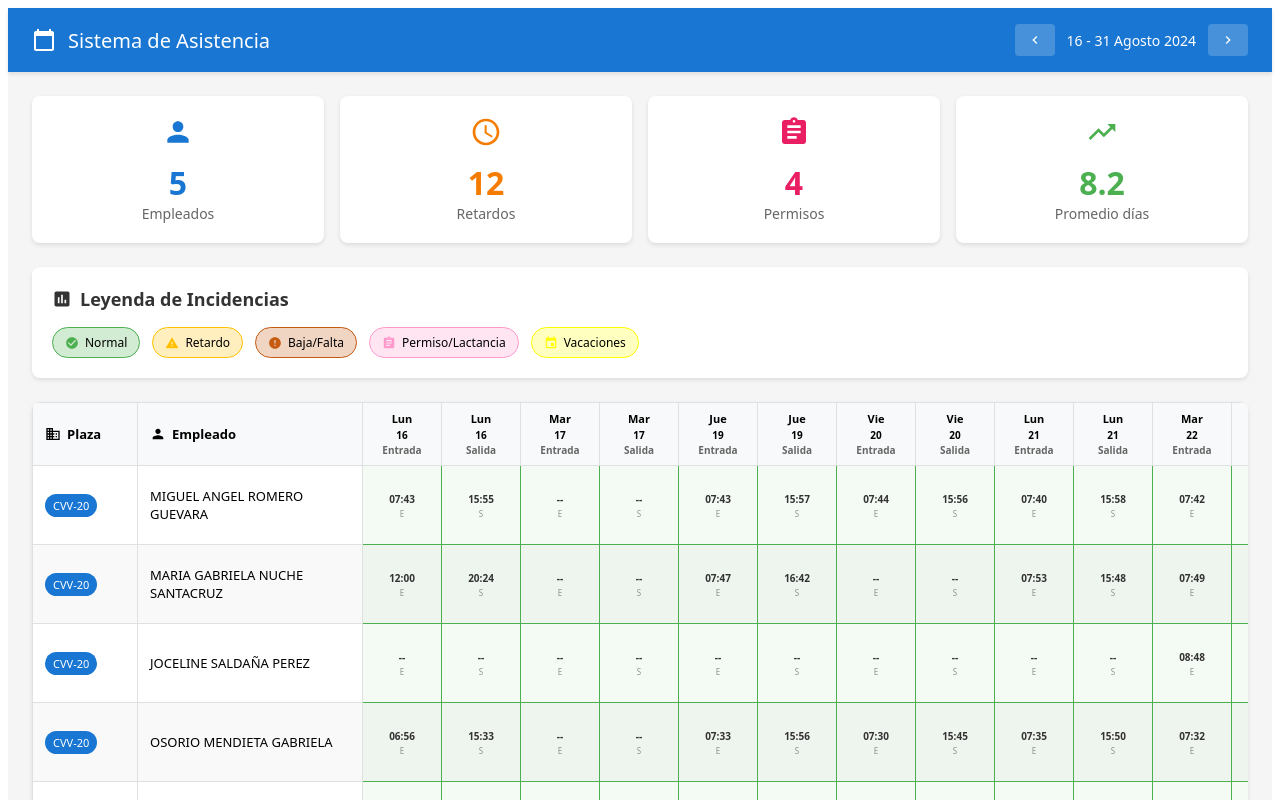
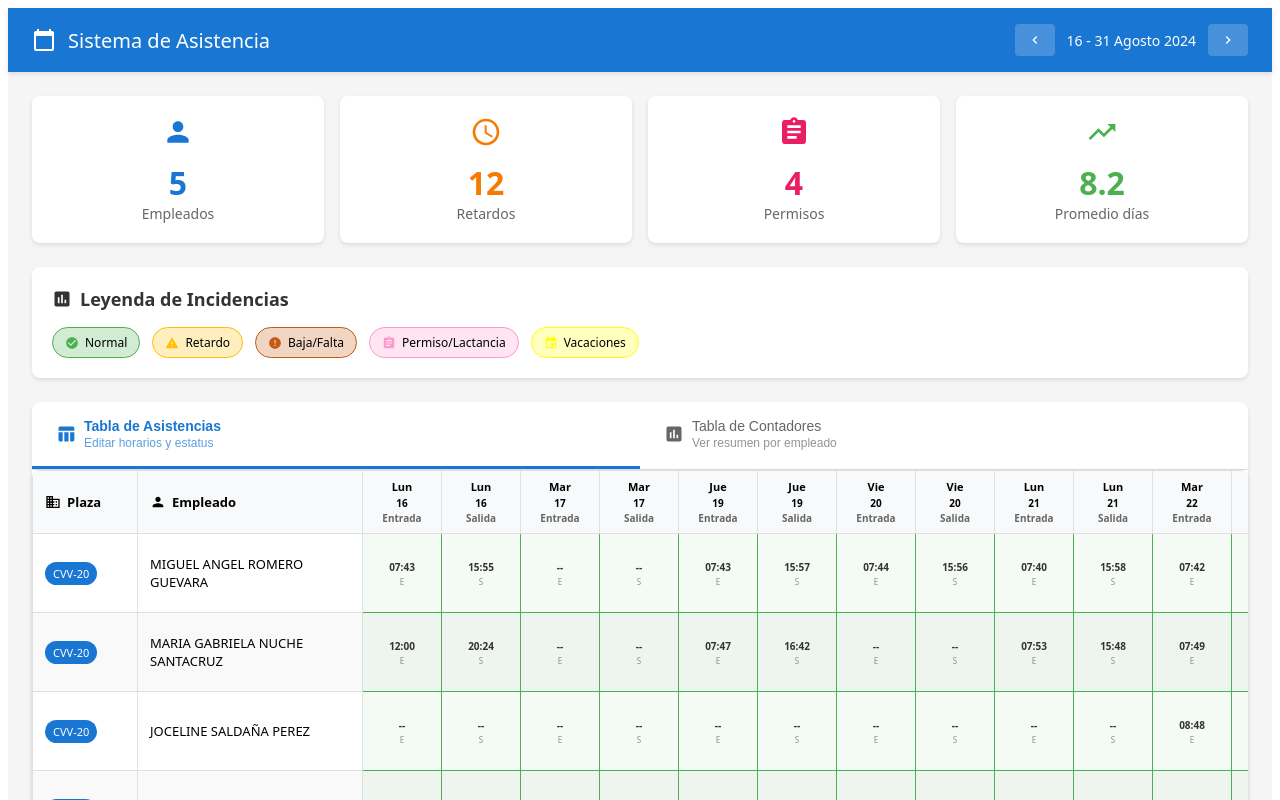
Before and after one commit to alejandro-rmz-gt/proposal-table-vfc-axv, a React (Vite) app: page / in a window 1280 px wide. Shown: the top 800 px of the page. Built offline with nearby package versions, Linux system fonts and the light colour scheme.

Commit message:
feat(ui): add tabs for second table

```diff
--- a/src/components/AttendanceSystemCVV.jsx
+++ b/src/components/AttendanceSystemCVV.jsx
@@ -10,6 +10,7 @@ import { Header } from "./ui/Header";
 import { StatsDashboard } from "./ui/StatsDashboard";
 import { Legend } from "./ui/Legend";
 import { AttendanceTable } from "./ui/AttendanceTable";
+import { TabsContainer } from "./ui/TabsContainer";
 
 const container = {
   backgroundColor: "#f5f5f5",
@@ -30,14 +31,31 @@ export const AttendanceSystemCVV = () => {
 
       <div style={stylesSubContainer}>
         <StatsDashboard />
-
         <Legend />
 
-        <AttendanceTable
-          empleados={empleados}
-          dias={dias}
-          horarios={horarios}
-        />
+        {/* Sistema de tabs */}
+        <TabsContainer>
+          {/* Tab 1: Tabla de Asistencias */}
+          <div style={{ padding: "0" }}>
+            <AttendanceTable
+              empleados={empleados}
+              dias={dias}
+              horarios={horarios}
+            />
+          </div>
+
+          {/* Tab 2: Tabla de Contadores */}
+          <div
+            style={{
+              padding: "40px",
+              textAlign: "center",
+              color: "#666",
+              fontSize: "16px",
+            }}
+          >
+            <h2>En construccíon</h2>
+          </div>
+        </TabsContainer>
       </div>
     </div>
   );
--- /dev/null
+++ b/src/components/ui/TabsContainer.jsx
@@ -0,0 +1,112 @@
+// components/ui/TabsContainer.jsx
+import React, { useState } from "react";
+import { TableChart, Assessment } from "@mui/icons-material";
+
+export const TabsContainer = ({ children }) => {
+  const [activeTab, setActiveTab] = useState(0);
+
+  const tabs = [
+    {
+      id: 0,
+      label: "Tabla de Asistencias",
+      icon: TableChart,
+      description: "Editar horarios y estatus",
+    },
+    {
+      id: 1,
+      label: "Tabla de Contadores",
+      icon: Assessment,
+      description: "Ver resumen por empleado",
+    },
+  ];
+
+  return (
+    <div>
+      {/* Navegación de tabs */}
+      <div
+        style={{
+          backgroundColor: "white",
+          borderRadius: "8px 8px 0 0",
+          boxShadow: "0 2px 4px rgba(0,0,0,0.1)",
+          marginBottom: "0",
+        }}
+      >
+        <div
+          style={{
+            display: "flex",
+            borderBottom: "1px solid #e0e0e0",
+          }}
+        >
+          {tabs.map((tab) => {
+            const IconComponent = tab.icon;
+            const isActive = activeTab === tab.id;
+
+            return (
+              <button
+                key={tab.id}
+                onClick={() => setActiveTab(tab.id)}
+                style={{
+                  flex: 1,
+                  padding: "16px 24px",
+                  border: "none",
+                  background: "transparent",
+                  cursor: "pointer",
+                  display: "flex",
+                  alignItems: "center",
+                  gap: "8px",
+                  fontSize: "14px",
+                  fontWeight: isActive ? "600" : "400",
+                  color: isActive ? "#1976d2" : "#666",
+                  borderBottom: isActive
+                    ? "3px solid #1976d2"
+                    : "3px solid transparent",
+                  transition: "all 0.2s ease",
+                  borderRadius: "8px 8px 0 0",
+                }}
+                onMouseEnter={(e) => {
+                  if (!isActive) {
+                    e.target.style.backgroundColor = "#f9f9f9";
+                    e.target.style.color = "#333";
+                  }
+                }}
+                onMouseLeave={(e) => {
+                  if (!isActive) {
+                    e.target.style.backgroundColor = "transparent";
+                    e.target.style.color = "#666";
+                  }
+                }}
+              >
+                <IconComponent sx={{ fontSize: 20 }} />
+                <div style={{ textAlign: "left" }}>
+                  <div>{tab.label}</div>
+                  <div
+                    style={{
+                      fontSize: "12px",
+                      opacity: 0.7,
+                      fontWeight: "normal",
+                      marginTop: "2px",
+                    }}
+                  >
+                    {tab.description}
+                  </div>
+                </div>
+              </button>
+            );
+          })}
+        </div>
+      </div>
+
+      {/* Contenido de la tab activa */}
+      <div
+        style={{
+          backgroundColor: "white",
+          borderRadius: "0 0 8px 8px",
+          boxShadow: "0 2px 4px rgba(0,0,0,0.1)",
+          minHeight: "400px",
+        }}
+      >
+        {children[activeTab]}
+      </div>
+    </div>
+  );
+};
```
